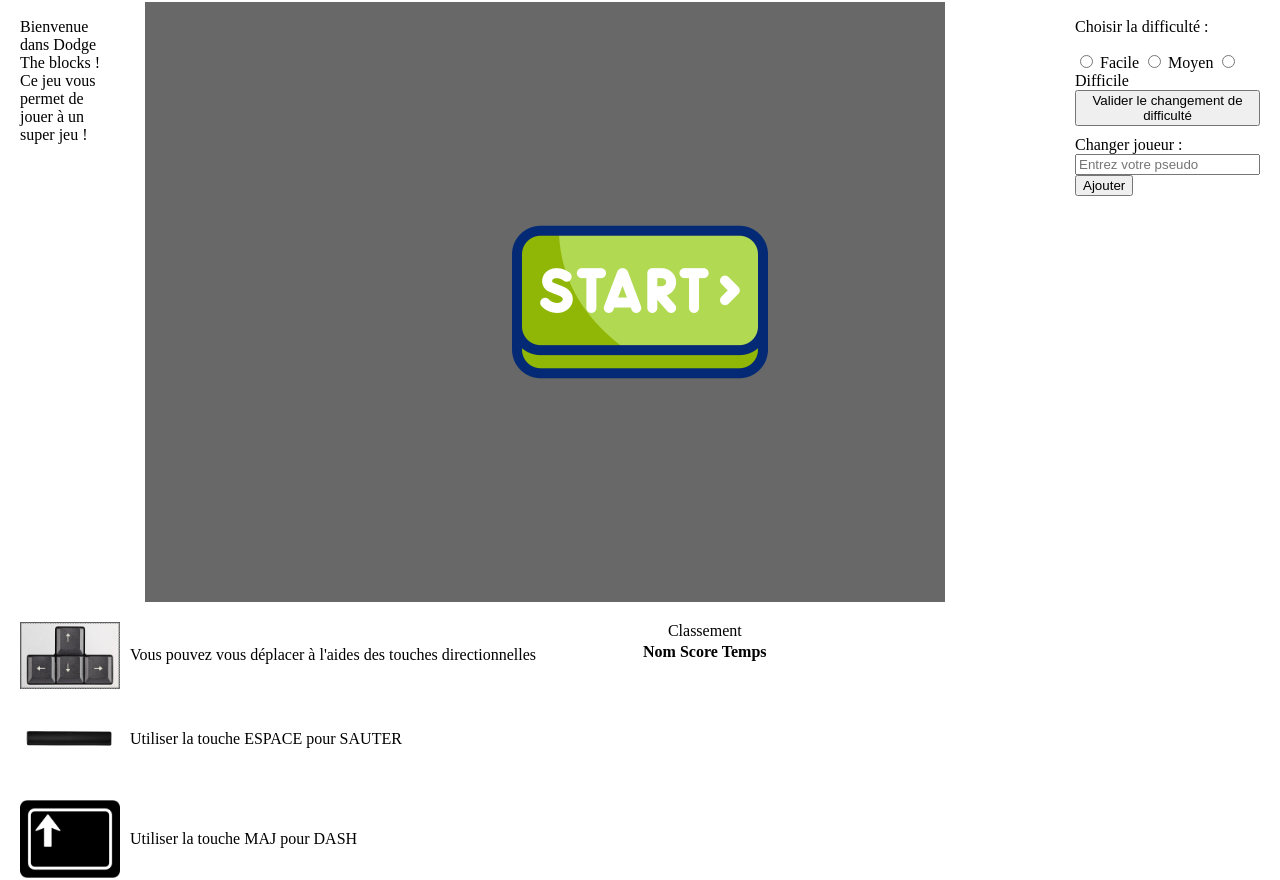
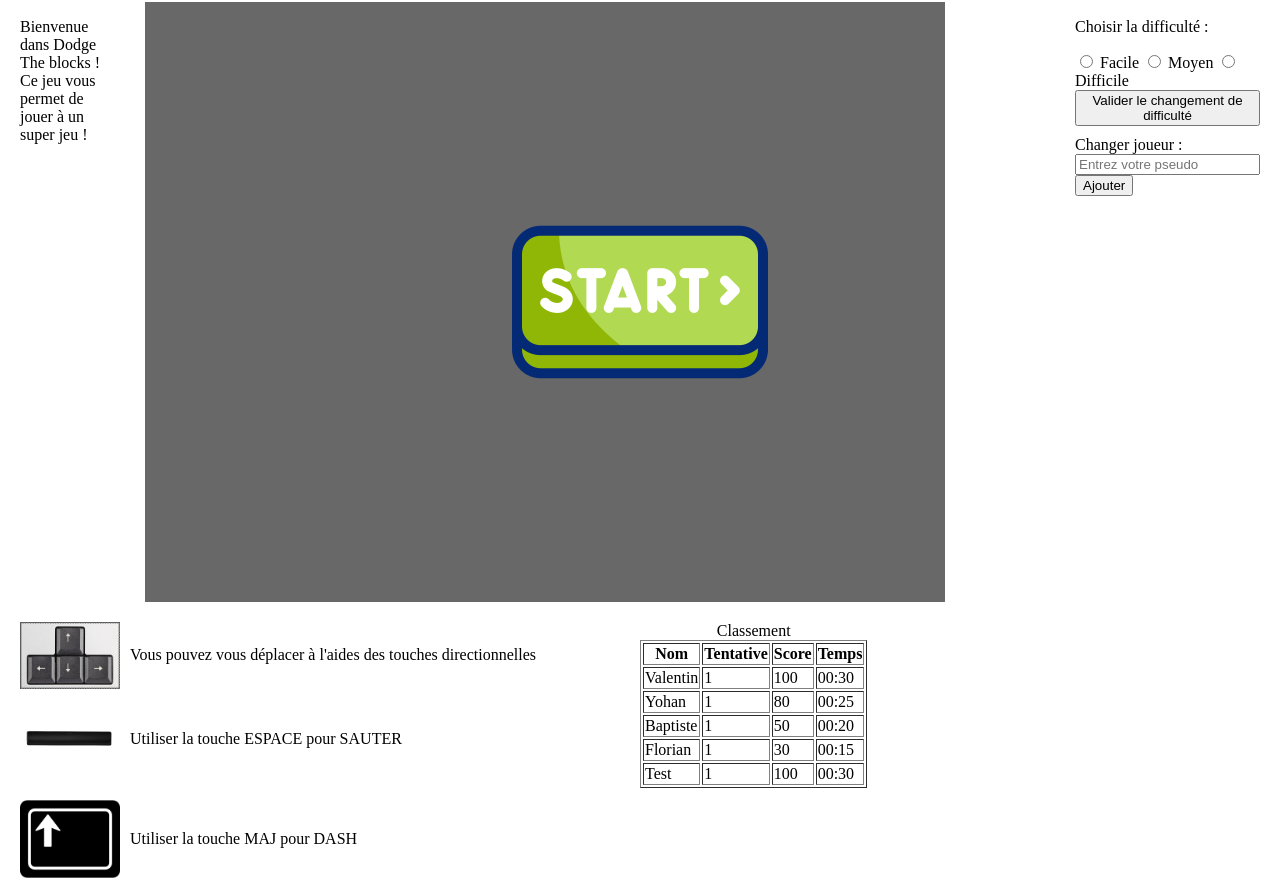
Before and after one commit to ProgWebDodgeTheBlock/Projet-Prog-Web, a plain HTML site: page index.html in a window 1280 px wide. Shown: the part 98-978 px from the top of the page. Drawn offline with Linux system fonts and the light colour scheme.

Commit message:
Début classes, gestion classement js

```diff
--- a/index.html
+++ b/index.html
@@ -94,17 +94,41 @@
             <!-- Zone du classement -->
             <article id="zone-classement">
                 <!-- Table du classement -->
-                <table>
+                <table border="1" id="table-classement">
                     <caption>Classement</caption>
                     <thead>
                         <tr>
                             <th>Nom</th>
+                            <th>Tentative</th>
                             <th>Score</th>
                             <th>Temps</th>
                         </tr>
                     </thead>
                     <tbody id="tbody">
-
+                        <tr>
+                            <td>Valentin</td>
+                            <td>1</td>
+                            <td>100</td>
+                            <td>00:30</td>
+                        </tr>
+                        <tr>
+                            <td>Yohan</td>
+                            <td>1</td>
+                            <td>80</td>
+                            <td>00:25</td>
+                        </tr>
+                        <tr>
+                            <td>Baptiste</td>
+                            <td>1</td>
+                            <td>50</td>
+                            <td>00:20</td>
+                        </tr>
+                        <tr>
+                            <td>Florian</td>
+                            <td>1</td>
+                            <td>30</td>
+                            <td>00:15</td>
+                        </tr>
                     </tbody>
                 </table>
             </article>
--- a/script.js
+++ b/script.js
@@ -1,3 +1,55 @@
+class Joueur {
+    constructor(pseudo) {
+        this.pseudo = pseudo;
+        this.nombreTentatives = 0;
+    }
+    // Fonction s'utilisant pour mettre à jour le nombre de tentatives du joueur et récupérer le numéro de la prochaine tentative
+    recupererProchaineTentative() {
+        this.nombreTentatives++;
+        return this.nombreTentatives;
+    }
+}
+
+function reordonnerClassement() {
+    // Fonction réorganisant la table de classement en fonction du score des joueurs
+    // À compléter
+}
+
+class Tentative {
+    constructor(Joueur, temps, score) {
+        this.Joueur = Joueur;
+        this.temps = temps;
+        this.score = score;
+    }
+    ajouter() {
+        // Ajout d'une nouvelle ligne de tentative dans la table de classement
+        const tableTentatives = document.getElementById("table-classement");
+        const nouvelleLigne = document.createElement("tr");
+        const colonnePseudo = document.createElement("td");
+        const colonneNumTentative = document.createElement("td");
+        const colonneScore = document.createElement("td");
+        const colonneTemps = document.createElement("td");
+
+        colonnePseudo.textContent = this.Joueur.pseudo;
+        colonneNumTentative.textContent = this.Joueur.recupererProchaineTentative();
+        colonneTemps.textContent = this.temps;
+        colonneScore.textContent = this.score;
+
+        // Il faut bien respecter l'ordre des colonnes : Pseudo, Numéro tentative, Score, Temps
+        nouvelleLigne.appendChild(colonnePseudo);
+        nouvelleLigne.appendChild(colonneNumTentative);
+        nouvelleLigne.appendChild(colonneScore);
+        nouvelleLigne.appendChild(colonneTemps);
+
+
+        tableTentatives.appendChild(nouvelleLigne);
+
+        // On réordonne les tentatives dans le classement après l'ajout d'une nouvelle tentative en fonction du score
+        reordonnerClassement();
+    }
+}
+
+
 
 // Gestion du bouton de démarrage du jeu
 const boutonStart = document.getElementById("bouton-start");
@@ -11,4 +63,11 @@ function startGame() {
     boutonStart.style.display = "none"; // On cache le bouton de démarrage
 }
 
+// On ajoute l'EventListener pour le bouton de démarrage
 boutonStart.addEventListener(eventType, startGame);
+
+const joueurTest = new Joueur("Test");
+const tentativeTest = new Tentative(joueurTest, "00:30", 100);
+tentativeTest.ajouter();
+
+console.log("Tentative ajoutée pour le joueur : " + joueurTest.pseudo);
```
